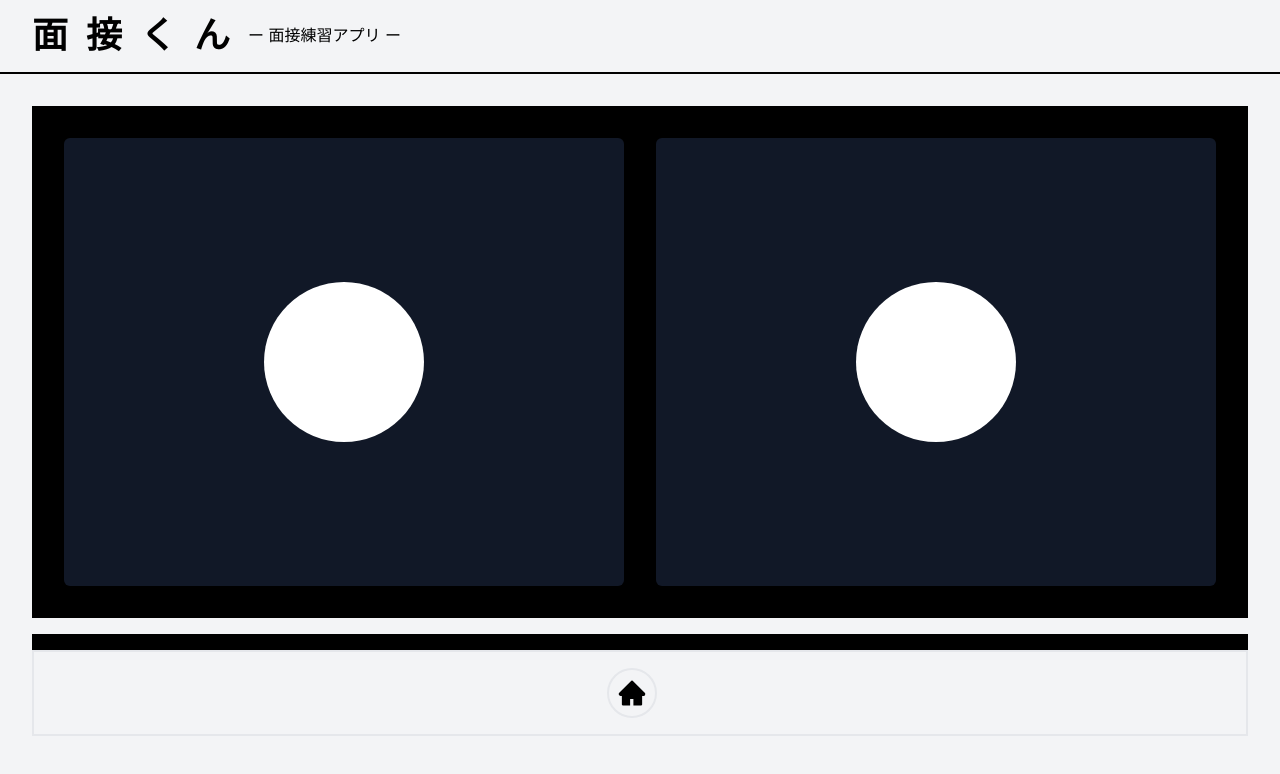
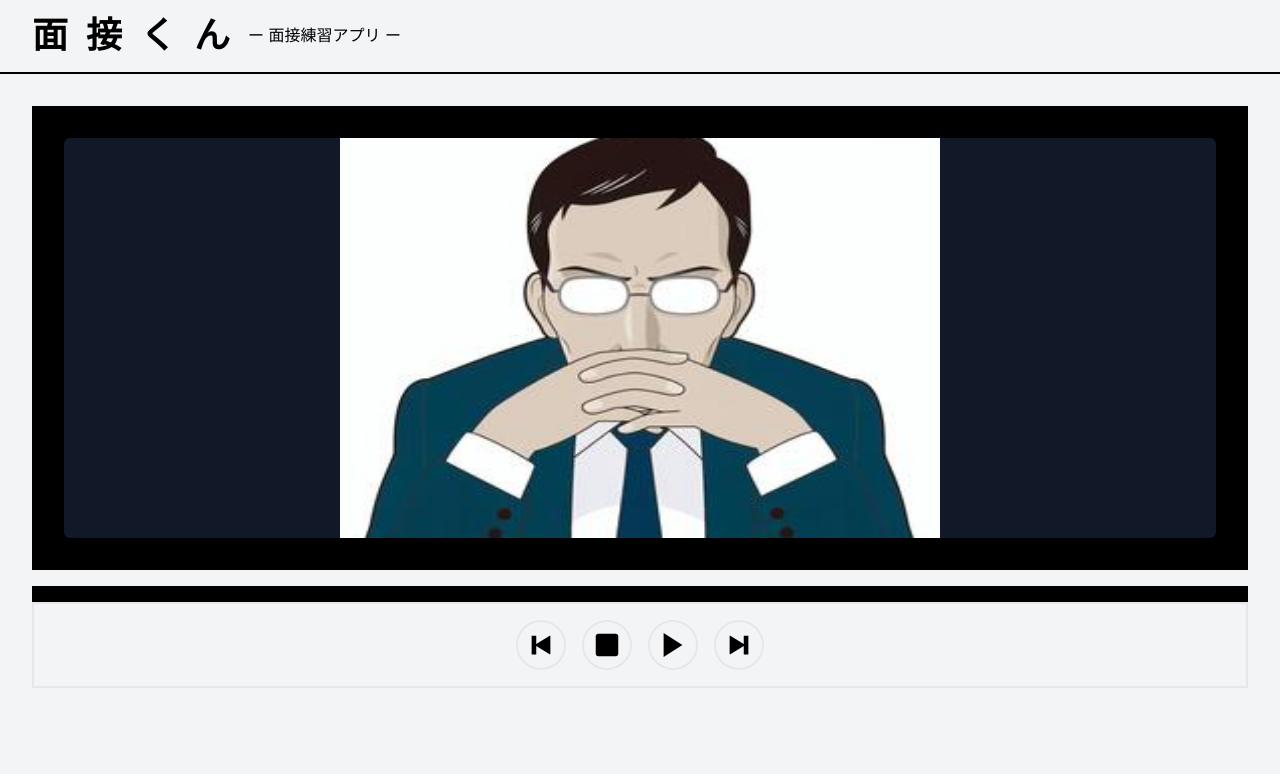
Before and after one commit to NozomuTsuruta/mensetu-kun, a Next.js app: page /start in a window 1280 px wide. Shown: the top 774 px of the page. Built offline with nearby package versions, Linux system fonts and the light colour scheme; a web font is replaced by a local one.

Commit message:
style: buttonとscreenのスタイル調整

```diff
--- a/src/components/Item.tsx
+++ b/src/components/Item.tsx
@@ -25,7 +25,7 @@ export const Item: FC<IProps> = ({ id, text }) => {
     <Form mode="edit" submit={submit} text={text} setEdit={setEdit} />
   ) : (
     <div className="group p-4 bg-white mb-4">
-      <h2 className="text-2xl">Q: {text}</h2>
+      <h2 className="text-2xl">質問: {text}</h2>
       <div className="flex mt-4">
         <RiEdit2Line className="icon" onClick={() => setEdit(true)} size={25} />
         <RiDeleteBinLine className="icon" onClick={deleteItem} size={25} />
--- a/src/components/Screen.tsx
+++ b/src/components/Screen.tsx
@@ -1,11 +1,10 @@
+import Image from "next/image";
+
 export const Screen = () => {
   return (
     <div className="bg-black flex p-4">
-      <div className="bg-gray-900 flex justify-center items-center rounded-md w-full m-4 py-36">
-        <div className="w-40 h-40 rounded-full bg-white"></div>
-      </div>
-      <div className="bg-gray-900 flex justify-center items-center rounded-md w-full m-4 py-36">
-        <div className="w-40 h-40 rounded-full bg-white"></div>
+      <div className="bg-gray-900 flex justify-center items-center rounded-md w-full m-4">
+        <Image src="/img/man.png" width="600px" height="400px" />
       </div>
     </div>
   );
--- a/src/pages/start.tsx
+++ b/src/pages/start.tsx
@@ -3,7 +3,13 @@ import { useEffect, useState } from "react";
 import { useSelector } from "react-redux";
 import { Screen } from "../components/Screen";
 import { IStore } from "../redux";
-import { AiOutlineDoubleRight, AiFillHome } from "react-icons/ai";
+import {
+  IoIosSkipForward,
+  IoIosSkipBackward,
+  IoMdPause,
+  IoMdPlay,
+  IoMdSquare,
+} from "react-icons/io";
 
 export default function Start() {
   const [questionNum, setQuestionNum] = useState(0);
@@ -41,17 +47,26 @@ export default function Start() {
         </h2>
       </div>
       <div className="flex justify-center border-2 p-4">
+        <button
+          className="command mr-4"
+          onClick={() => setQuestionNum((prev) => prev - 1)}
+          disabled={questionNum === 0}
+        >
+          <IoIosSkipBackward size={30} />
+        </button>
         <button className="command mr-4" onClick={() => Router.push("/")}>
-          <AiFillHome size={30} />
+          <IoMdSquare size={30} />
         </button>
-        {questionNum + 1 < questions.length && (
-          <button
-            className="command"
-            onClick={() => setQuestionNum((prev) => prev + 1)}
-          >
-            <AiOutlineDoubleRight size={30} />
-          </button>
-        )}
+        <button className="command mr-4" onClick={() => Router.push("/")}>
+          <IoMdPlay size={30} />
+        </button>
+        <button
+          className="command"
+          onClick={() => setQuestionNum((prev) => prev + 1)}
+          disabled={questionNum + 1 >= questions.length}
+        >
+          <IoIosSkipForward size={30} />
+        </button>
       </div>
     </div>
   );
--- a/src/styles/tailwind.css
+++ b/src/styles/tailwind.css
@@ -40,7 +40,8 @@
 @layer utilities {
   .font-stick {
     font-family: "Stick", sans-serif;
-  },
+  }
+  ,
   .h-500px {
     height: 500px;
   }
```
Also changed, not shown: public/img/man.png (added).
